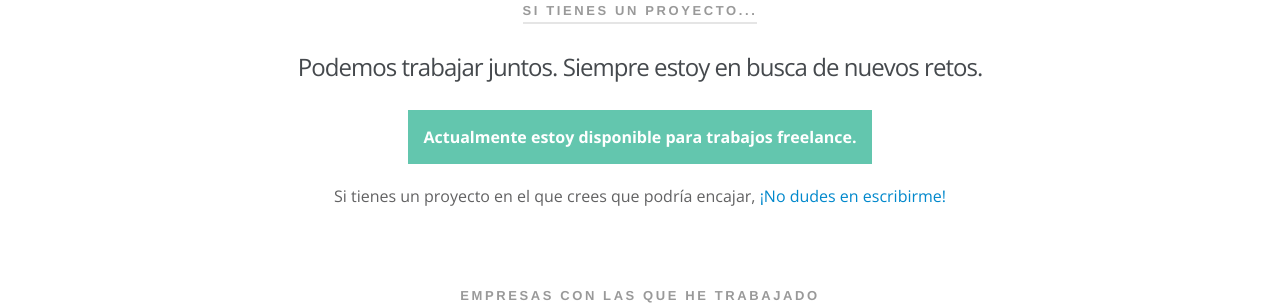
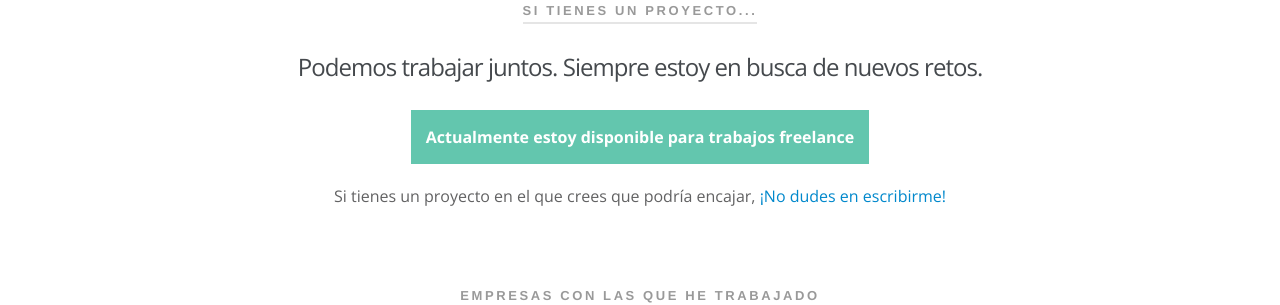
Before and after one commit to decabeza/decabeza.github.io, a Jekyll site: the page built from index.html, in a window 1280 px wide and 900 px high, scrolled down 2110 px. Shown: the part 134-439 px from the top of the window. Built offline with Jekyll 4.4.1, drawn with Linux system fonts in a browser that asks for light colours; Markdown is read by kramdown in place of the engine named in the settings.

Commit message:
minor text fixed

```diff
--- a/index.html
+++ b/index.html
@@ -62,7 +62,7 @@ title: decabeza - UI & UX designer
                         <h5>Si tienes un proyecto...</h5>
                         <h2>Podemos trabajar juntos. Siempre estoy en busca de nuevos retos.</h2>
                     </header>
-                    <p class="avialable">Actualmente estoy disponible para trabajos freelance.</p>
+                    <p class="avialable">Actualmente estoy disponible para trabajos freelance</p>
                     <p>Si tienes un proyecto en el que crees que podría encajar, <a href="/contacto">¡No dudes en escribirme!</a></p>
                 </div>
             </div>
```
Also changed, not shown: 1 other file.
